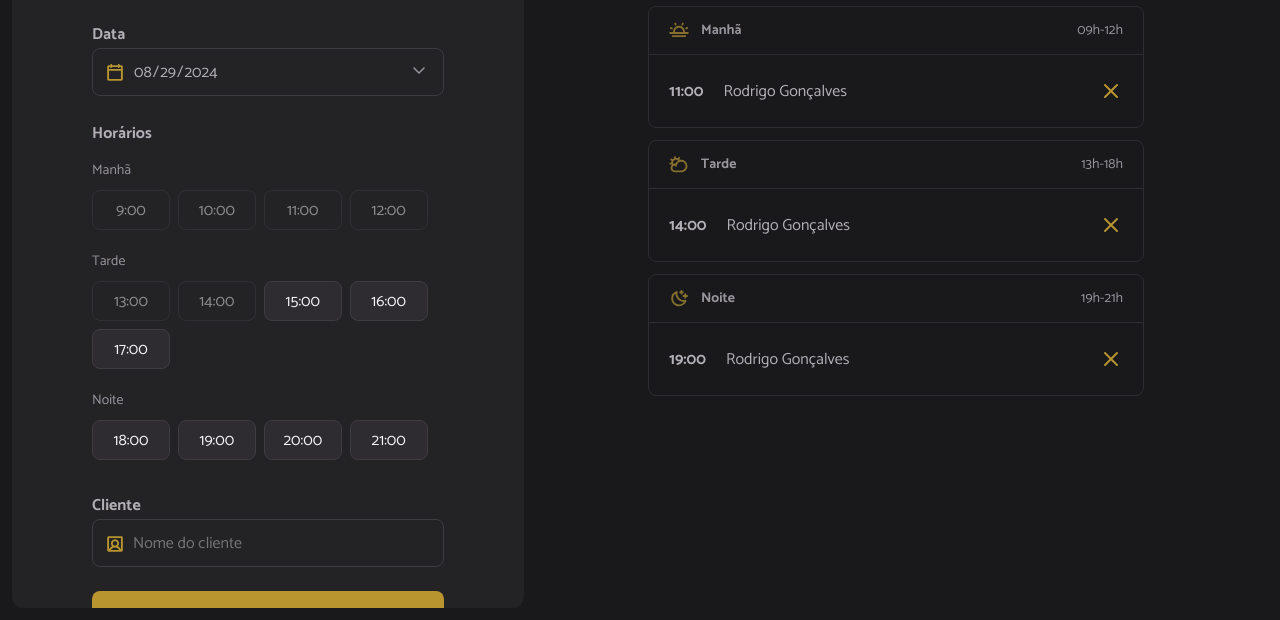
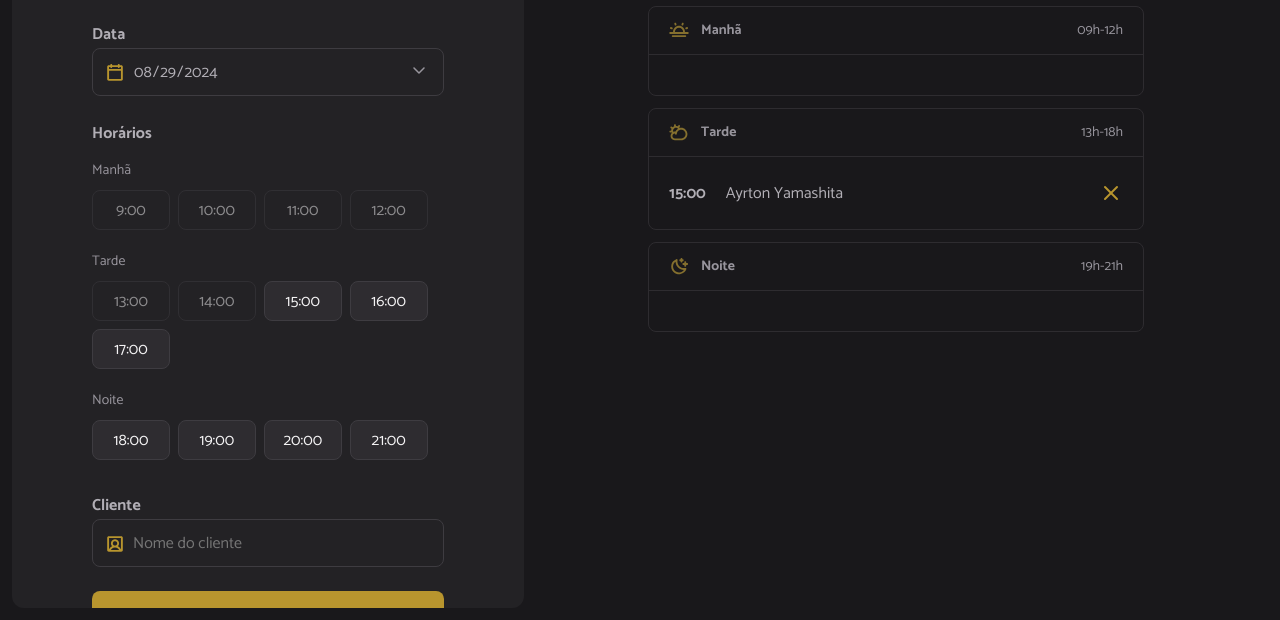
Before and after one commit to AyrtonYamashita/hairday, a website built with webpack: page index.html in a window 1280 px wide. Shown: the part 180-800 px from the top of the page. Built offline with nearby package versions, Linux system fonts and the light colour scheme; data requests are answered from the project's data file.

Commit message:
Renderizando os agendamentos

```diff
--- a/src/modules/shedules/load.js
+++ b/src/modules/shedules/load.js
@@ -1,5 +1,6 @@
 import { getSchedulebyDay } from "../../services/schedule-fetch-by-day.js"
 import { hoursLoad } from "../form/hours-load.js"
+import { scheduleShow } from "../shedules/show.js"
 
 // Seleciona o input de data
 const selectedDate = document.getElementById("date")
@@ -10,7 +11,9 @@ export async function scheduleDays() {
 
   // Busca na API os agendamentos para carregar no lado direito da tela.
   const dailySchedules = await getSchedulebyDay({ date })
-  console.log(dailySchedules)
+
+  // Exibe os agendamentos
+  scheduleShow({ dailySchedules })
 
   // Renderiza as horas disponíveis.
   hoursLoad({ date })
--- /dev/null
+++ b/src/modules/shedules/show.js
@@ -0,0 +1,54 @@
+import dayjs from "dayjs";
+
+// Seleciona as sessões Manhã tarde e noite
+const periodMorning = document.getElementById("period-morning");
+const periodAfternoon = document.getElementById("period-afternoon");
+const periodNight = document.getElementById("period-night");
+
+export function scheduleShow({ dailySchedules }) {
+  try {
+
+    // Limpa a lista
+    periodMorning.innerHTML = "";
+    periodAfternoon.innerHTML = "";
+    periodNight.innerHTML = "";
+
+    // Renderiza os agendamentos por periodo
+
+    dailySchedules.forEach((schedule) => {
+      const item = document.createElement("li")
+      const time = document.createElement("strong")
+      const name = document.createElement("span")
+
+      // Adiciona o id do agendamento.
+      item.setAttribute("data-id", schedule.id)
+      time.textContent = dayjs(schedule.when).format("HH:mm")
+      name.textContent = schedule.name
+
+      // Cria o ícone de cancelar o agendamento
+      const cancelIcon = document.createElement("img")
+      cancelIcon.classList.add("cancel-icon")
+      cancelIcon.setAttribute("src", "./src/assets/cancel.svg")
+      cancelIcon.setAttribute("alt", "Cancelar")
+
+      // Adiciona o tempo, nome e icone no item
+      item.append(time, name, cancelIcon)
+
+      // Obtém somente a hora
+      const hour = dayjs(schedule.when).hour()
+
+      // Renderiza o agendamento na sessão (manha, tarde ou noite)
+
+      if (hour <= 12) {
+        periodMorning.appendChild(item)
+      } else if (hour > 12 && hour <= 18) {
+        periodAfternoon.appendChild(item)
+      } else {
+        periodNight.appendChild(item)
+      }
+    })
+  } catch (error) {
+    alert("Não foi possível exibir os agendamentos!")
+    console.log(error)
+  }
+}
```
Also changed, not shown: index.html (+6 -6 lines).
